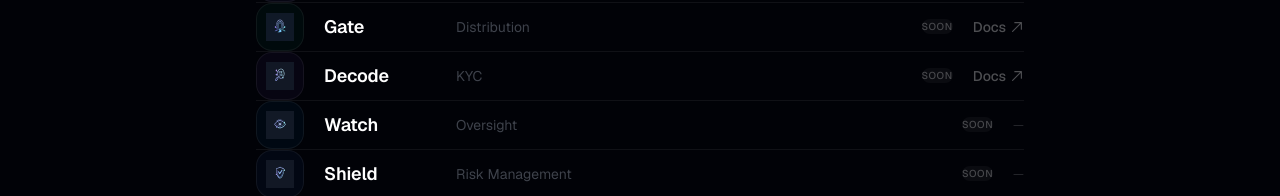
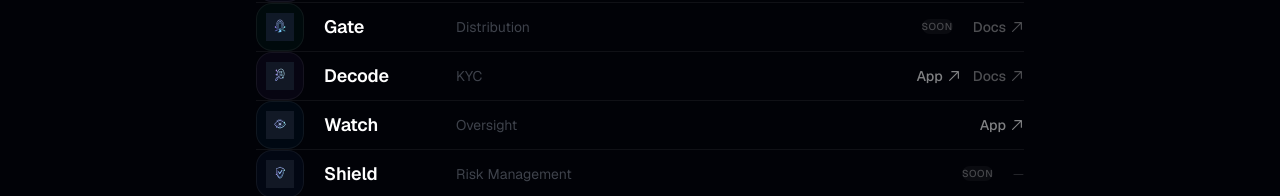
Before and after one commit to Reinemer/syntra-landing, a React (Vite) app: page / in a window 1280 px wide. Shown: the part 375-571 px from the top of the page. Built offline with nearby package versions, Linux system fonts and the light colour scheme; the HTML template or start-up script is replaced by a standard one.

Commit message:
feat: update app URLs and change module status to live

```diff
--- a/src/data.ts
+++ b/src/data.ts
@@ -61,8 +61,9 @@ export const modules: Module[] = [
     icon: '/icons/module-decode.svg',
     accentColor: 'oklch(0.55 0.22 290)',
     hue: 290,
+    appUrl: 'https://kyc-app-ten.vercel.app/',
     docsUrl: 'https://1drv.ms/x/c/90fbf24d4d00e063/IQAXmmPeN95hTZ9-xEP5e-kpAT0U9m7Fm7QxoRXn9s8wKbg?e=iu1tjA',
-    status: 'coming-soon',
+    status: 'live',
   },
   {
     codename: 'Watch',
@@ -71,7 +72,8 @@ export const modules: Module[] = [
     icon: '/icons/module-watch.svg',
     accentColor: 'oklch(0.55 0.18 240)',
     hue: 240,
-    status: 'coming-soon',
+    appUrl: 'https://dn-oversight-app.vercel.app/login',
+    status: 'live',
   },
   {
     codename: 'Shield',
```
